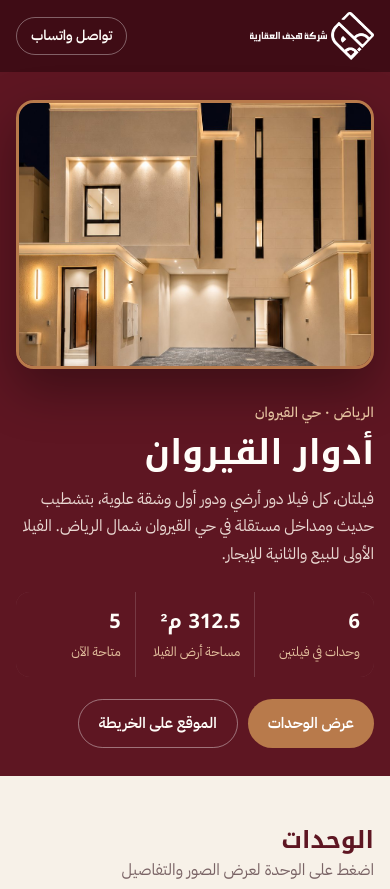
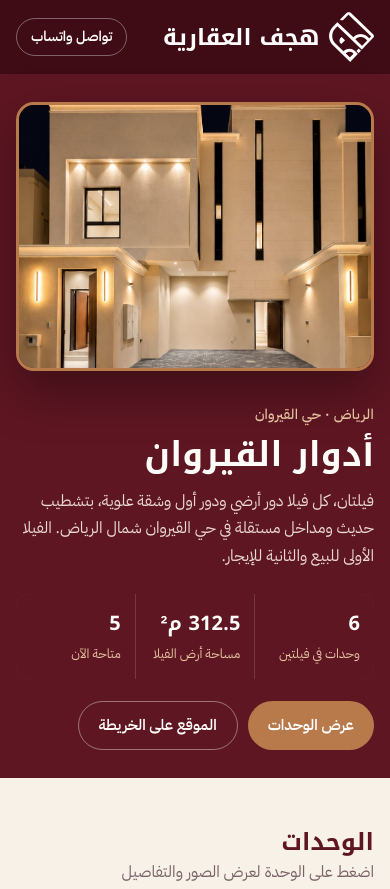
Before and after one commit to abdallahAlmawash/Qairawan, a plain HTML site: page index.html in a window 390 px wide. Shown: the top 889 px of the page. Drawn offline with Linux system fonts and the light colour scheme.

Commit message:
Bigger header logo and name
Co-Authored-By: Claude Opus 5.5 <noreply@anthropic.com>
Claude-Session: https://claude.ai/code/session_016DzazqHtCN9oEZqsL184G2

```diff
--- a/index.html
+++ b/index.html
@@ -31,7 +31,9 @@ a{color:inherit}
 /* top bar */
 .top{background:var(--burgundy-deep);color:var(--paper)}
 .top .wrap{display:flex;align-items:center;justify-content:space-between;gap:12px;padding-block:12px}
-.top img{height:60px;width:auto}
+.top .brand{display:flex;align-items:center;gap:14px;text-decoration:none;color:#fff}
+.top .brand img{height:64px;width:auto}
+.top .brand span{font-family:var(--f-display);font-weight:800;font-size:28px;line-height:1;letter-spacing:0}
 .top a.call{font-weight:600;text-decoration:none;font-size:14px;border:1px solid rgba(255,255,255,.35);padding:6px 14px;border-radius:999px;white-space:nowrap}
 
 /* hero */
@@ -166,7 +168,7 @@ footer .lic b{color:#fff;font-variant-numeric:tabular-nums}
   .about .box{grid-template-columns:1fr;padding:18px}
   .info{grid-template-columns:1fr}
   footer .wrap{grid-template-columns:1fr}
-  .top img{height:48px}
+  .top .brand img{height:50px}.top .brand span{font-size:23px}.top .brand{gap:10px}
 }
 @media (prefers-reduced-motion:reduce){*{transition:none!important;scroll-behavior:auto!important}}
 </style>
@@ -176,7 +178,7 @@ footer .lic b{color:#fff;font-variant-numeric:tabular-nums}
 
 
 <div class="top"><div class="wrap">
-  <img src="img/logo-white.png" alt="شركة هجف العقارية">
+  <a class="brand" href="#" aria-label="هجف العقارية"><img src="img/mark-white.png" alt=""><span>هجف العقارية</span></a>
   <a class="call" href="https://wa.me/966570707301" target="_blank" rel="noopener">تواصل واتساب</a>
 </div></div>
 
```
Also changed, not shown: img/mark-white.png (added).
